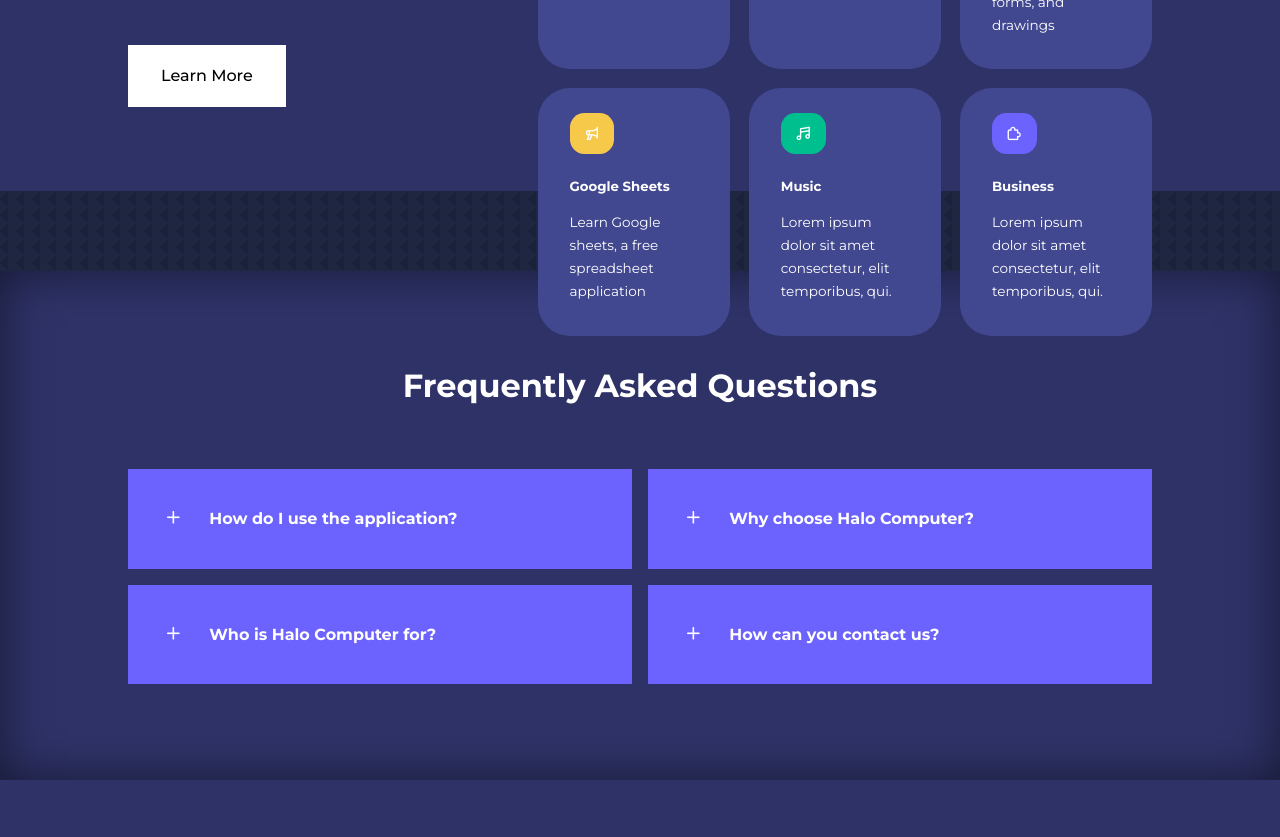
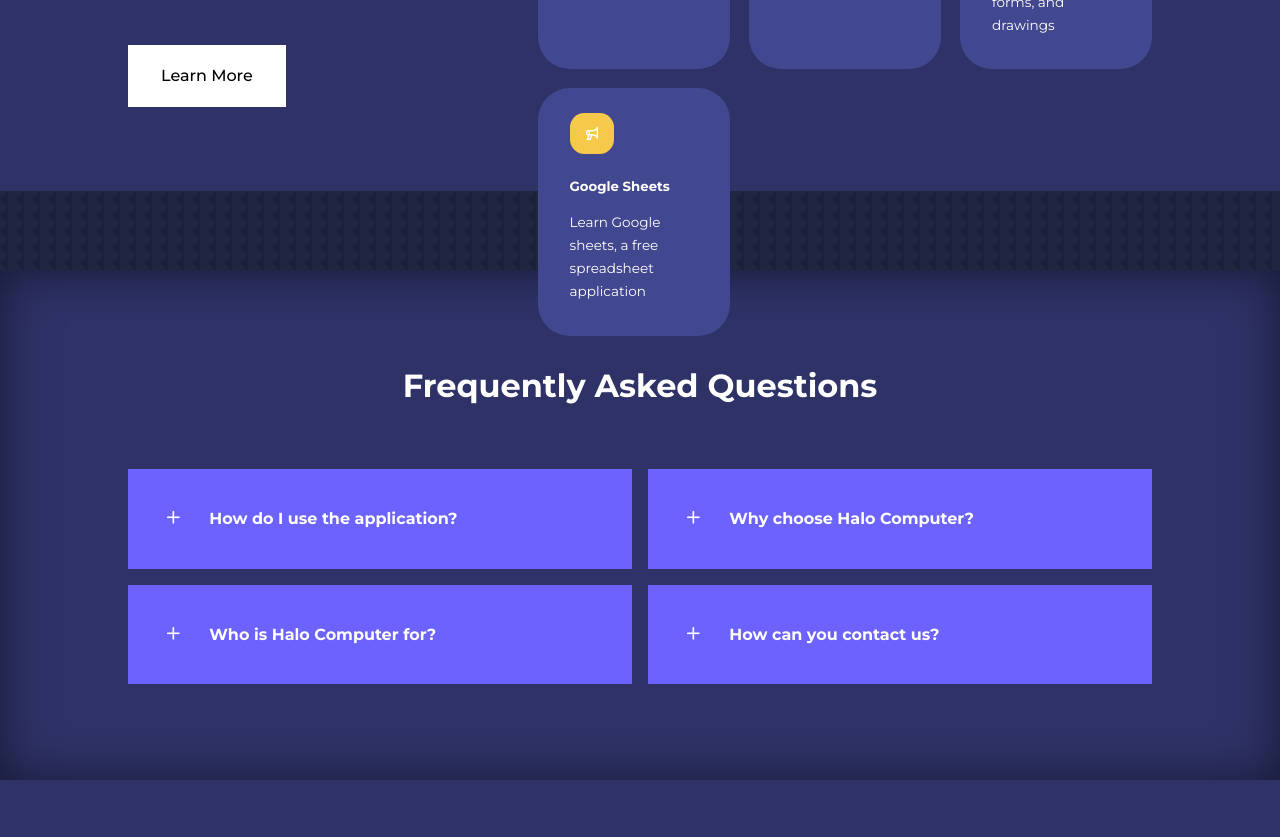
Before and after one commit to BasselOjjeh/HaloComputer, a plain HTML site: page index.html in a window 1280 px wide. Shown: the part 961-1798 px from the top of the page. Drawn offline with nearby package versions, Linux system fonts and the light colour scheme.

Commit message:
Update index.html

```diff
--- a/index.html
+++ b/index.html
@@ -114,21 +114,7 @@
                     <p>Learn Google sheets, a free spreadsheet application</p>
                 </article>
 
-                <article class="category">
-                    <span class="category__icon">
-                        <i class="uil uil-music"></i>
-                    </span>
-                    <h5>Music</h5>
-                    <p>Lorem ipsum dolor sit amet consectetur, elit temporibus, qui.</p>
-                </article>
 
-                <article class="category">
-                    <span class="category__icon">
-                        <i class="uil uil-puzzle-piece"></i>
-                    </span>
-                    <h5>Business</h5>
-                    <p>Lorem ipsum dolor sit amet consectetur, elit temporibus, qui.</p>
-                </article>
             </div>
         </div>
     </section>
```
